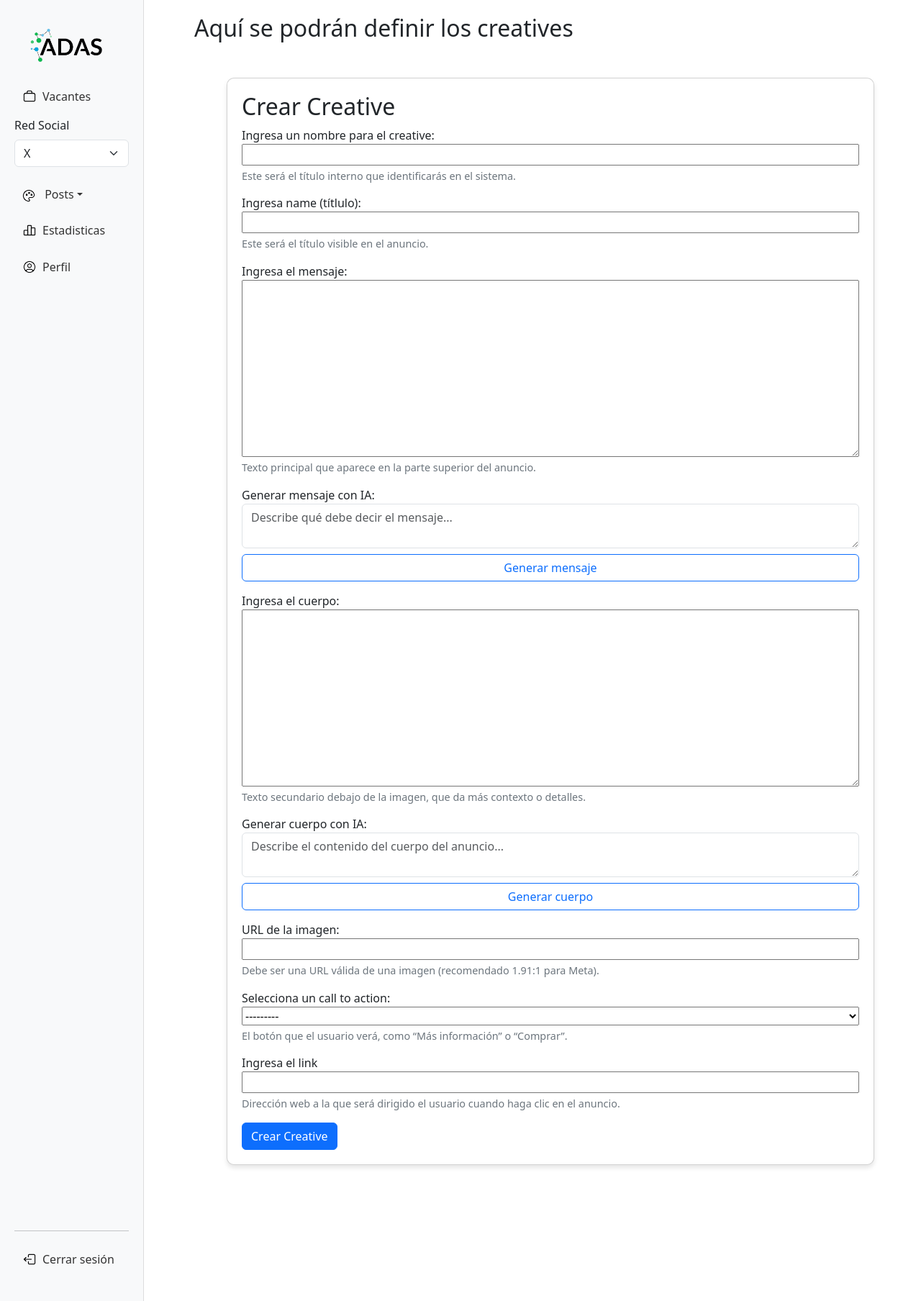
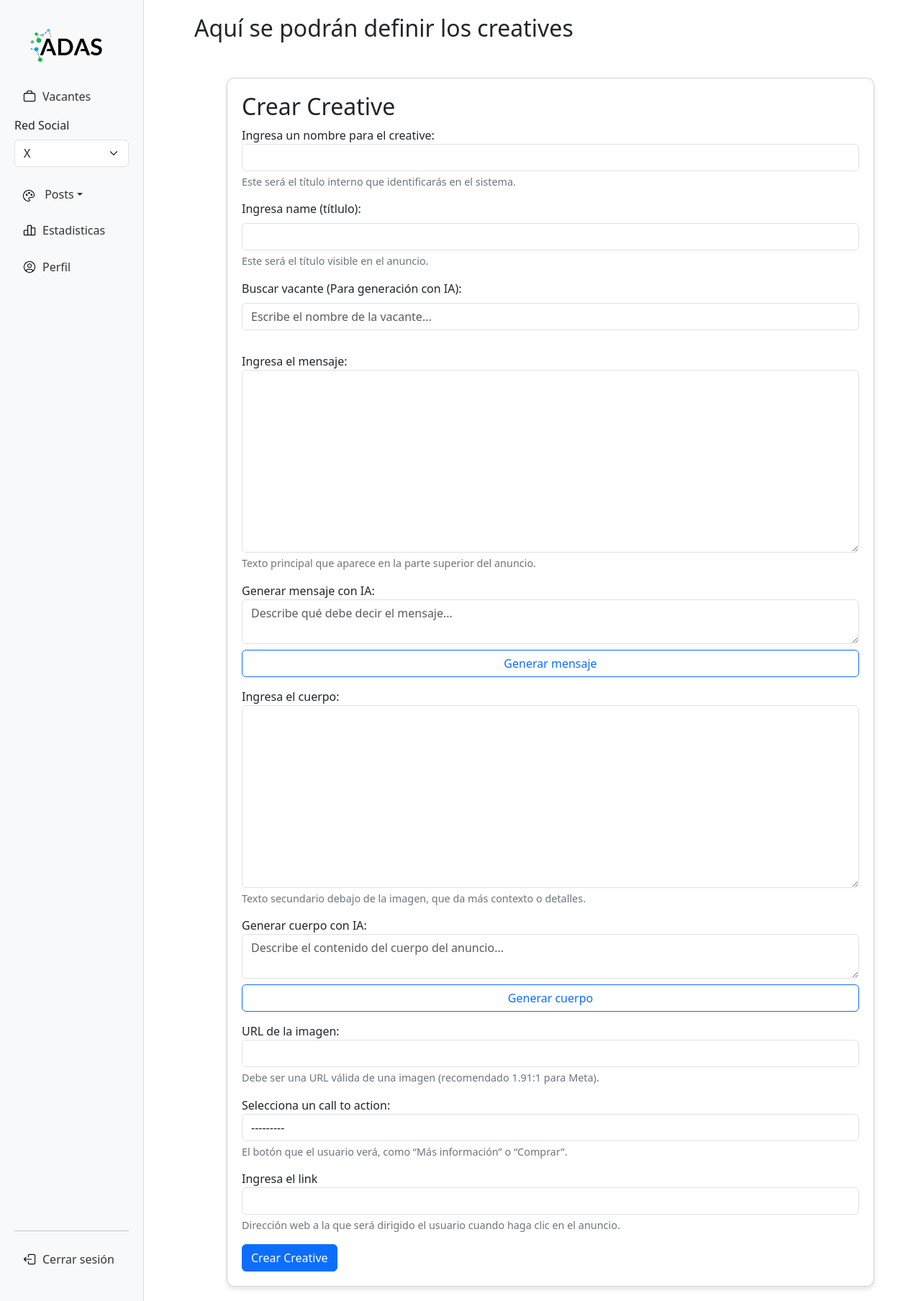
Before and after one commit to CamiloSAcevedo/ProyectoIng.Software, a Django app: page /administrador/crear_creative/ in a window 1280 px wide. Shown: the whole page at 72% size. Run offline with Django 5.2, Linux system fonts and the light colour scheme; parts of the project's set-up code (start-up, migrations or seed data) failed here and were passed over; some libraries are stand-ins or nearby versions.

Commit message:
Se añadió la IA y se usa para generar texto en Creatives con base a vacantes de la base de datos y a prompt del usuario

```diff
--- a/administrador/forms.py
+++ b/administrador/forms.py
@@ -34,6 +34,8 @@ class CreativeForm(forms.ModelForm):
 
     def __init__(self, *args, **kwargs):
         super().__init__(*args, **kwargs)
+        for field in self.fields.values():
+            field.widget.attrs.update({'class': 'form-control'})
 
 # ---------------------- MIS VACANTES ----------------------#
 class VacanteForm(forms.ModelForm):
--- a/administrador/templates/creative.html
+++ b/administrador/templates/creative.html
@@ -63,15 +63,29 @@
                 {% csrf_token %}
 
                 <div class="form-group">
-                    <label for="{{ form.nombre.id_for_label }}">Ingresa un nombre para el creative:</label>
+                    <label for="{{ form.nombre.id_for_label  }}">Ingresa un nombre para el creative:</label>
                     {{ form.nombre }}
                     <small class="form-text">Este será el título interno que identificarás en el sistema.</small>
                 </div>
 
                 <div class="form-group">
-                    <label for="{{ form.name.id_for_label }}">Ingresa name (títlulo):</label>
+                    <label for="{{ form.name.id_for_label }}" class ="form-label">Ingresa name (títlulo):</label>
                     {{ form.name }}
                     <small class="form-text">Este será el título visible en el anuncio.</small>
+                </div>
+
+                <div class="form-group">
+                <div class="mb-3 position-relative">
+                    <label for="vacante-input" class="form-label">Buscar vacante (Para generación con IA):</label>
+                    <input type="text" class="form-control" id="vacante-input" placeholder="Escribe el nombre de la vacante...">
+                    <ul id="sugerencias" class="list-group position-absolute w-100" style="z-index: 1000; display: none;"></ul>
+                    <input type="hidden" name="vacante_id" id="vacante_id">
+                </div>
+
+                <div id="vacanteSeleccionada" class="mt-2 text-success" style="display: none;">
+                    Vacante seleccionada: <span id="vacanteNombre"></span>
+                </div>
+
                 </div>
 
                 <div class="form-group">
@@ -84,8 +98,11 @@
                 <div class="form-group">
                     <label for="prompt-message">Generar mensaje con IA:</label>
                     <textarea id="prompt-message" class="form-control" placeholder="Describe qué debe decir el mensaje..."></textarea>
+
                     <button type="button" class="btn btn-outline-primary mt-2" onclick="generarMessage()">Generar mensaje</button>
                 </div>
+
+
 
                 <div class="form-group">
                     <label for="{{ form.body.id_for_label }}">Ingresa el cuerpo:</label>
@@ -119,22 +136,27 @@
                 </div>
 
                 <button type="submit" class="btn btn-primary">Crear Creative</button>
+
             </form>
 
         </div>
     </div>
 </div>
+
+
 <!-- Script para la generación de texto con IA -->
 <script>
 function generarMessage() {
     const prompt = document.getElementById("prompt-message").value;
+    const vacanteId = document.getElementById("vacante_id").value;
+
     fetch("{% url 'generar_message_ia' %}", {
         method: "POST",
         headers: {
             "X-CSRFToken": "{{ csrf_token }}",
             "Content-Type": "application/x-www-form-urlencoded"
         },
-        body: new URLSearchParams({ prompt: prompt })
+        body: new URLSearchParams({ prompt: prompt, vacante_id: vacanteId })
     })
     .then(res => res.json())
     .then(data => {
@@ -144,19 +166,69 @@ function generarMessage() {
 
 function generarBody() {
     const prompt = document.getElementById("prompt-body").value;
+    const vacanteId = document.getElementById("vacante_id").value;
     fetch("{% url 'generar_body_ia' %}", {
         method: "POST",
         headers: {
             "X-CSRFToken": "{{ csrf_token }}",
             "Content-Type": "application/x-www-form-urlencoded"
         },
-        body: new URLSearchParams({ prompt: prompt })
+        body: new URLSearchParams({ prompt: prompt, vacante_id: vacanteId })
     })
     .then(res => res.json())
     .then(data => {
         document.getElementById("id_body").value = data.texto;
     });
 }
+// Script para la búsqueda de vacantes
+document.addEventListener("DOMContentLoaded", function() {
+    const input = document.getElementById("vacante-input");
+    const sugerencias = document.getElementById("sugerencias");
+    const vacanteIdInput = document.getElementById("vacante_id");
+
+    input.addEventListener("input", function() {
+        const query = input.value.trim();
+
+        if (query.length < 2) {
+            sugerencias.innerHTML = "";
+            sugerencias.style.display = "none";
+            return;
+        }
+
+        fetch(`{% url 'buscar_vacante' %}?q=${encodeURIComponent(query)}`)
+            .then(response => response.json())
+            .then(data => {
+                sugerencias.innerHTML = "";
+
+                if (!data.length) {
+                    sugerencias.style.display = "none";
+                    return;
+                }
+
+                data.forEach(vacante => {
+                    const li = document.createElement("li");
+                    li.className = "list-group-item list-group-item-action";
+                    li.textContent = vacante.vacante;
+                    li.addEventListener("click", () => {
+                        input.value = vacante.vacante;
+                        vacanteIdInput.value = vacante.id;
+                        sugerencias.innerHTML = "";
+                        sugerencias.style.display = "none";
+                    });
+                    sugerencias.appendChild(li);
+                });
+
+                sugerencias.style.display = "block";
+            });
+    });
+
+    // Cierra el menú si haces clic fuera
+    document.addEventListener("click", function(e) {
+        if (!sugerencias.contains(e.target) && e.target !== input) {
+            sugerencias.style.display = "none";
+        }
+    });
+});
 </script>
 
 {% endblock content %}
--- a/administrador/urls.py
+++ b/administrador/urls.py
@@ -5,8 +5,11 @@ urlpatterns = [
     path('panel/', views.panel, name='panel'),
     path('estadisticas/', views.estadisticas, name='estadisticas'),
 
+    # Gemini
     path('creative/generar-message/', views.generar_message_ia, name='generar_message_ia'),
     path('creative/generar-body/', views.generar_body_ia, name='generar_body_ia'),
+    path('buscar_vacante/', views.buscar_vacante, name='buscar_vacante'),
+
 
     # Post X
     path('crear_post/', views.crear_post, name='crear_post'),
--- a/administrador/views.py
+++ b/administrador/views.py
@@ -438,17 +438,63 @@ def mis_ads(request):
     return render(request, 'mis_ads.html', {'ads': ads})
 
 # ---------------------- GENERAR TEXTO CON IA PARA CREATIVES----------------------#
+# para búsqueda de vacantes
+
+def buscar_vacante(request):
+    q = request.GET.get("q", "")
+    resultados = Vacante.objects.filter(vacante__icontains=q)[:10]
+    data = [{"id": v.id, "vacante": v.vacante} for v in resultados]
+    return JsonResponse(data, safe=False)
+
+
+
 
 def generar_message_ia(request):
     if request.method == "POST":
         prompt = request.POST.get("prompt", "")
-        texto = generar_message_creative(prompt)
+        vacante_id = request.POST.get("vacante_id")
+
+        vacante_info = ""
+        if vacante_id:
+            try:
+                vacante = Vacante.objects.get(id=vacante_id)
+                vacante_info = f"""
+                Vacante: {vacante.vacante}
+                Empresa: {vacante.empresa}
+                Ubicación: {vacante.ubicacion}
+                Modalidad: {vacante.modalidad}
+                Salario: {vacante.salario}
+                Experiencia: {vacante.experiencia}
+                Descripción: {vacante.descripcion}
+                """
+            except Vacante.DoesNotExist:
+                pass
+
+        texto = generar_message_creative(prompt, vacante_info)
         return JsonResponse({"texto": texto})
 
 def generar_body_ia(request):
     if request.method == "POST":
         prompt = request.POST.get("prompt", "")
-        texto = generar_body_creative(prompt)
+        vacante_id = request.POST.get("vacante_id")
+
+        vacante_info = ""
+        if vacante_id:
+            try:
+                vacante = Vacante.objects.get(id=vacante_id)
+                vacante_info = f"""
+                Vacante: {vacante.vacante}
+                Empresa: {vacante.empresa}
+                Ubicación: {vacante.ubicacion}
+                Modalidad: {vacante.modalidad}
+                Salario: {vacante.salario}
+                Experiencia: {vacante.experiencia}
+                Descripción: {vacante.descripcion}
+                """
+            except Vacante.DoesNotExist:
+                pass
+
+        texto = generar_body_creative(prompt, vacante_info)
         return JsonResponse({"texto": texto})
 
 
@@ -557,8 +603,8 @@ def mis_vacantes(request):
     if query:
         # Filtrar las vacantes que coincidan con el término de búsqueda
         vacantes = Vacante.objects.filter(
-            #Q(vacante__icontains=query) |  # Buscar en el campo 'vacante'
-            #Q(empresa__icontains=query) |   # Buscar en el campo 'empresa'
+            Q(vacante__icontains=query) |  # Buscar en el campo 'vacante'
+            Q(empresa__icontains=query) |   # Buscar en el campo 'empresa'
             Q(grupo__icontains=query)   # Buscar en el campo 'grupo'
         )
     else:
```
Also changed, not shown: administrador/utils/ai.py (+13 -7 lines), administrador/migrations/0001_initial.py, administrador/migrations/0002_alter_campaign_objective_alter_revision_estado.py (deleted), administrador/migrations/0003_vacante_experiencia_vacante_grupo_vacante_industria_and_more.py (deleted), db.sqlite3.
